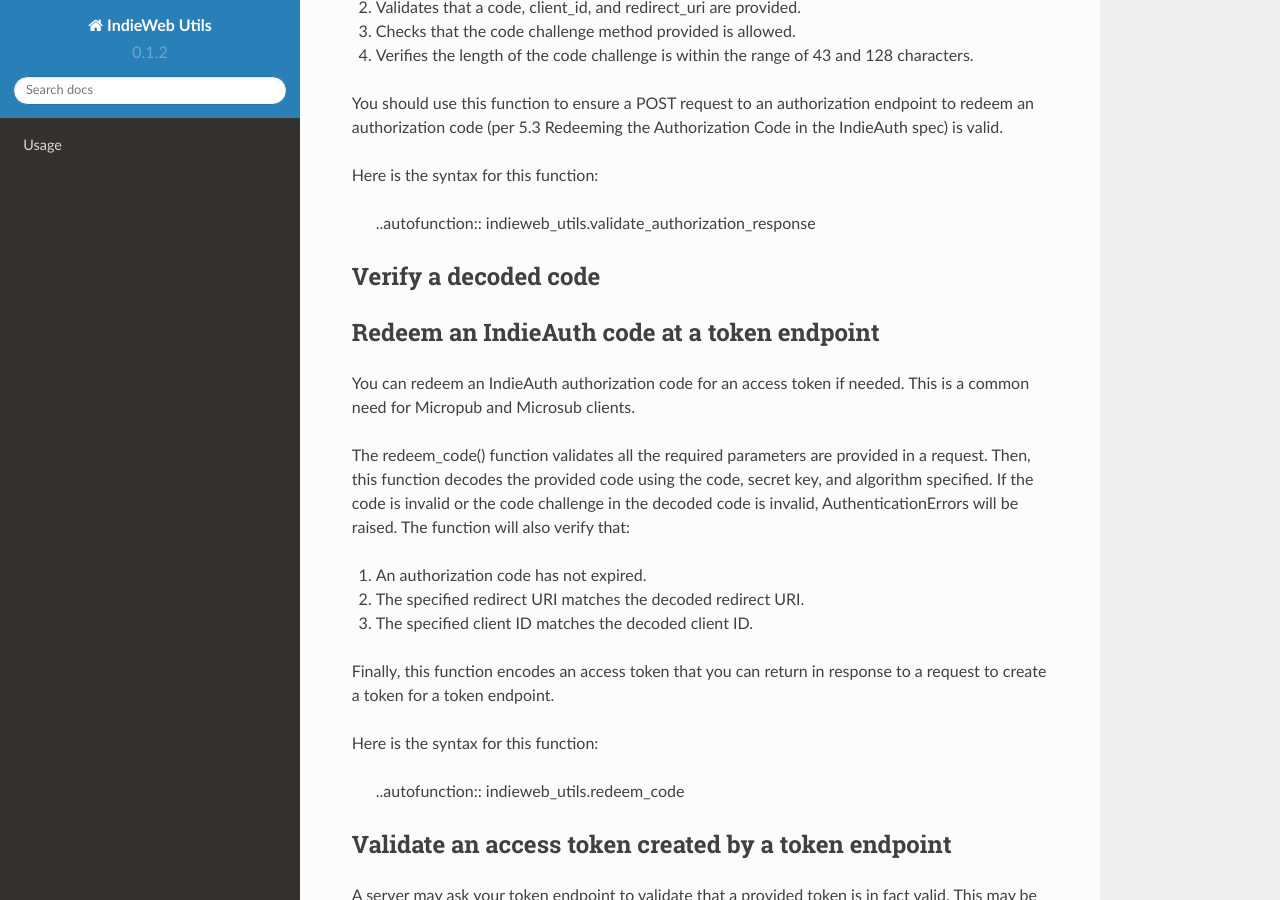
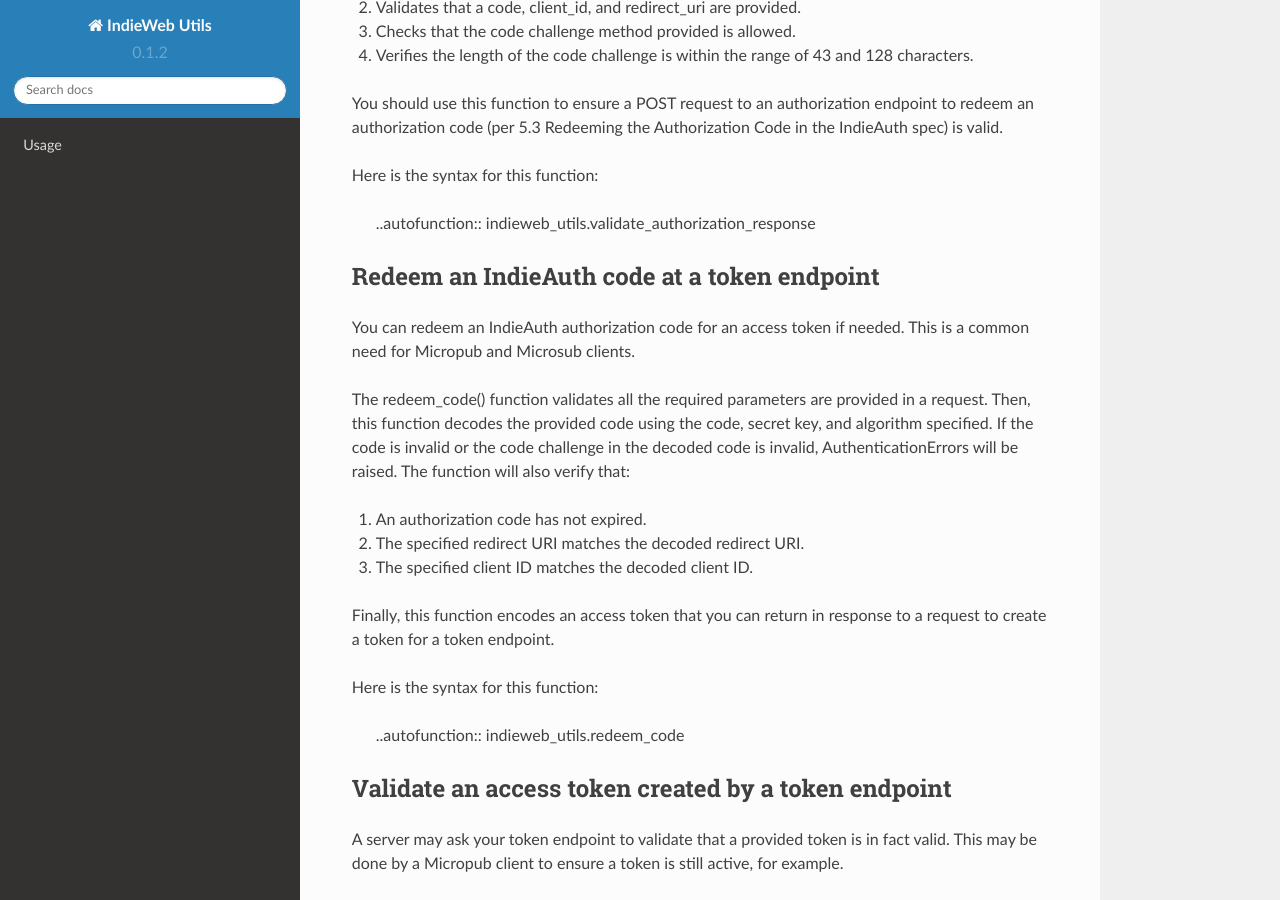
Before and after one commit to capjamesg/indieweb-utils, a Sphinx documentation site: the page built from docs/source/indieauth.rst, in a window 1280 px wide and 900 px high, scrolled down 1980 px. Built offline with Sphinx 7.4.7 and the Read the Docs theme 2.0.0, drawn with Linux system fonts in a browser that asks for light colours; pages that are not in the unit, such as notebooks, are missing from menus.

```diff
--- a/docs/source/indieauth.rst
+++ b/docs/source/indieauth.rst
@@ -93,9 +93,6 @@
 
     ..autofunction:: indieweb_utils.validate_authorization_response
 
-Verify a decoded code
----------------------
-
 Redeem an IndieAuth code at a token endpoint
 --------------------------------------------
 
```
